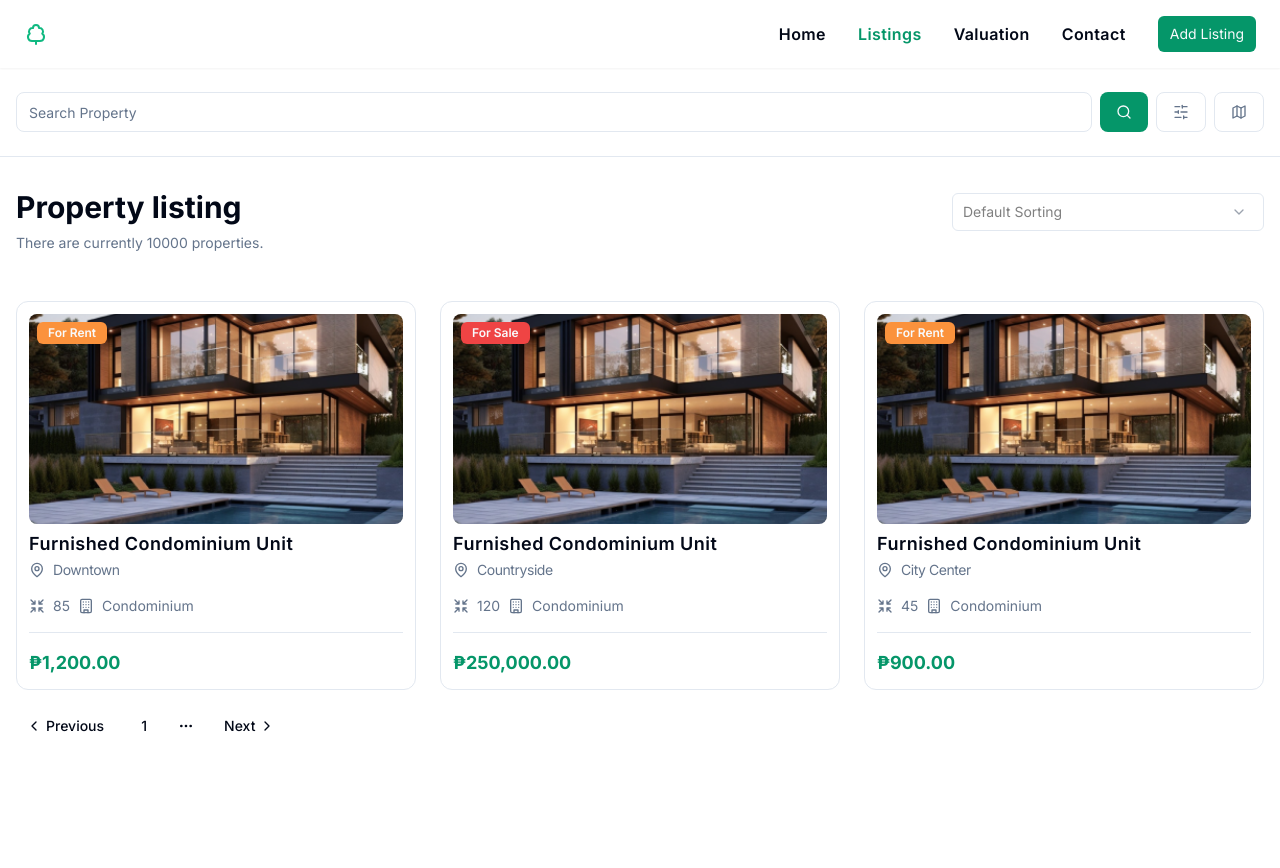
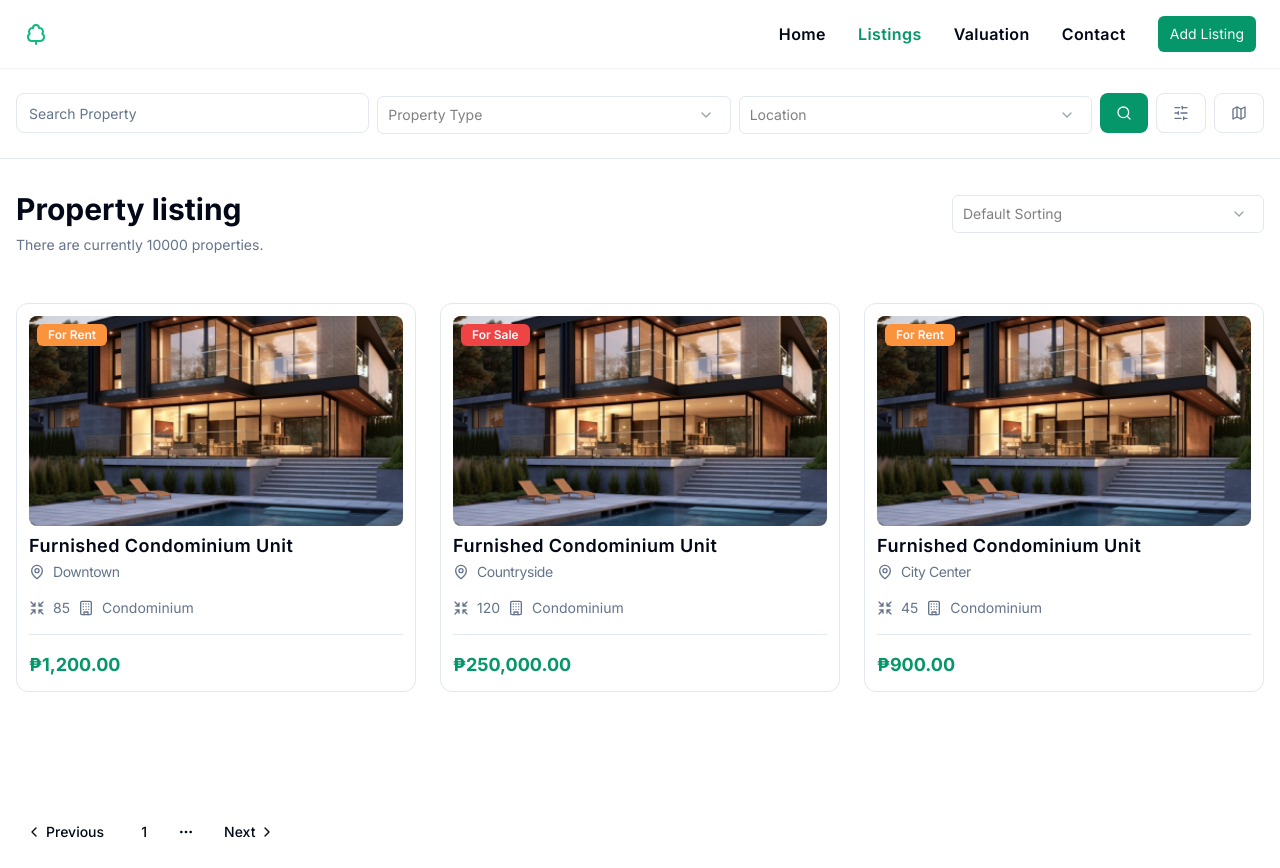
Before and after one commit to mytreehouse-ai/cygnus-a, a Next.js app: page /listings in a window 1280 px wide. Before the commit the page ends 800 px from the top, so only its background shows below. Built offline with nearby package versions, Linux system fonts and the light colour scheme.

Commit message:
fixed listing pagination on bottom component

```diff
--- a/app/listings/page.tsx
+++ b/app/listings/page.tsx
@@ -13,7 +13,8 @@ import Pagination from "@/components/global/pagination";
  */
 function Listings() {
   return (
-    <main className="pb-4 pt-2">
+    <main className="flex min-h-screen flex-col justify-between pb-4 pt-2">
+      <div>
         <Search />
         <Separator className="my-6" />
         <section className="mt-8 px-4">
@@ -43,6 +44,7 @@ function Listings() {
             ))}
           </ul>
         </section>
+      </div>
       <Pagination className="mt-4 flex justify-start px-4" />
     </main>
   );
--- a/components/global/react-select/index.tsx
+++ b/components/global/react-select/index.tsx
@@ -45,6 +45,7 @@ interface SelectProps
   closeOnSelect?: boolean;
   data: OptionData[];
   disabled?: boolean;
+  className?: string;
   onChange?: (
     option: ReactSelectOnChangeOption,
     oldOptionValue?: ReactSelectValueType,
@@ -62,6 +63,7 @@ const ReactSelect: React.FC<SelectProps> = ({
   placeholder,
   disabled,
   onChange,
+  className,
 }) => {
   const [isMounted, setIsMounted] = useState(false);
   const id = Date.now().toString();
@@ -247,7 +249,7 @@ const ReactSelect: React.FC<SelectProps> = ({
   };
 
   return isMounted ? (
-    <div className="w-full ">
+    <div className={cn("w-full ", className)}>
       <label
         className={cn(
           "mb-1 block text-sm font-medium  text-gray-900",
--- a/components/listings/search-filter/index.tsx
+++ b/components/listings/search-filter/index.tsx
@@ -70,6 +70,20 @@ function SearchFilter() {
               </FormItem>
             )}
           />
+
+          <ReactSelect
+            data={propertyTypes}
+            name="property-types"
+            placeholder="Property Type"
+            className="hidden md:block"
+          />
+
+          <ReactSelect
+            data={location}
+            name="location"
+            placeholder="Location"
+            className="hidden lg:block"
+          />
           <div className="flex justify-evenly gap-x-2">
             <Button
               className="order-1 w-full rounded-lg md:order-2"
@@ -122,17 +136,19 @@ const FilterDrawer = ({ open, onClose }: FilterDrawerProps) => {
           <form
             name="search-property-form"
             onSubmit={propertyFilterForms.handleSubmit(onSubmit)}
-            className="mt-8 space-y-3"
+            className="lg: my-8 mt-8 space-y-3"
           >
             <ReactSelect
               data={propertyTypes}
               name="property-types"
               placeholder="Property Type"
+              className="md:hidden"
             />
             <ReactSelect
               data={location}
               name="location"
               placeholder="Location"
+              className="lg:hidden"
             />
             <ReactSelect
               data={[]}
```
Lines whose indentation alone changed are shown as unchanged.
